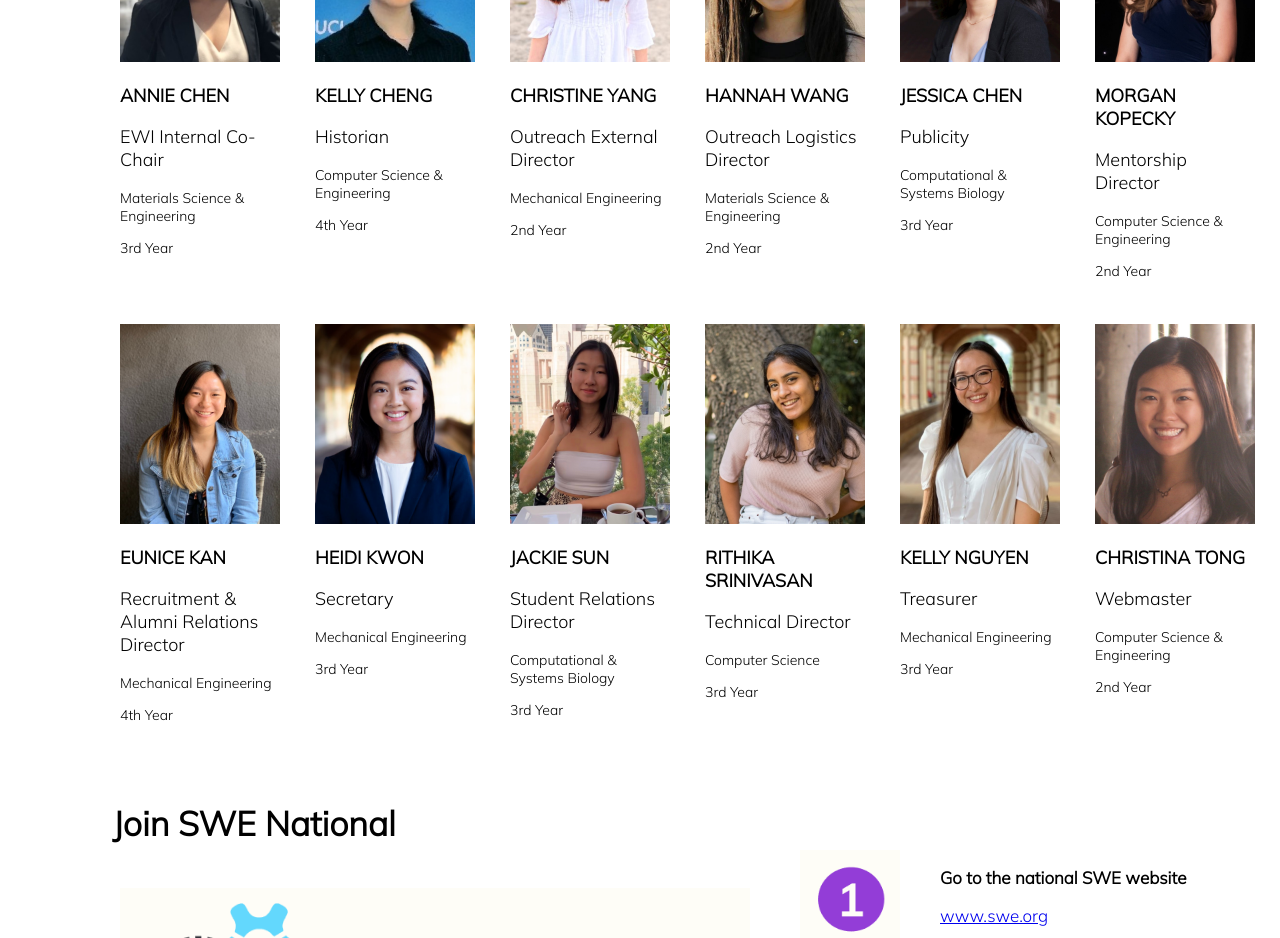
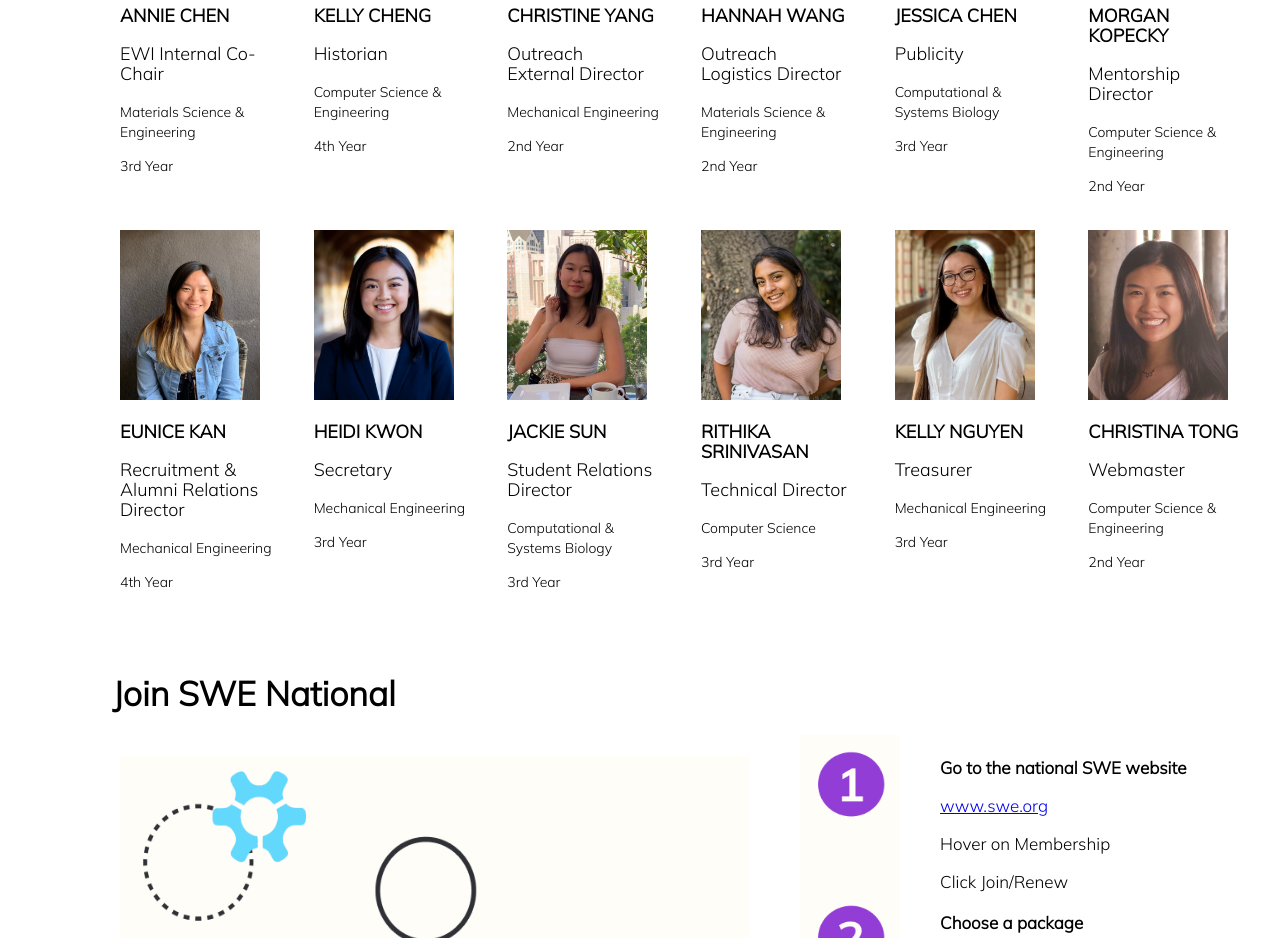
Before and after one commit to swe-ucla/swe-site, a React (Create React App) app in the folder swe/: page /#/about in a window 1280 px wide. Shown: the part 1500-2438 px from the top of the page. Built offline with nearby package versions, Linux system fonts and the light colour scheme.

Commit message:
about page edits

```diff
--- a/swe/src/components/about.js
+++ b/swe/src/components/about.js
@@ -55,9 +55,9 @@ export default class about extends React.Component {
     renderCards = (card, index) => {
         return(
             <div className="officer_img">
-                <img style={{height: 200, width: 160}} src={card.image}/>
+                <img style={{height: 170, width: 140, padding:0}} src={card.image}/>
                 <p className="card_info" style={{fontWeight: "bold"}}>{card.names}</p>
-                <p className="card_info">{card.position}</p>
+                <p className="card_info" style={{width: 147}}>{card.position}</p>
                 <p className="card_info" style={{fontSize:14}}>{card.info}</p>
                 <p className="card_info" style={{fontSize:14}}>{card.year}</p>
             </div>
@@ -87,9 +87,9 @@ export default class about extends React.Component {
                 </div>
                 <div className="officer_grid" style={{paddingTop: 100, left: 120}}>{this.state.cards.map(this.renderCards)}</div>
                 <div>
-                    <p className="next_header" style={{fontSize:34, top:2250, left: -230}}>Join SWE National</p>
+                    <p className="next_header" style={{fontSize:34, top:2120, left: -230}}>Join SWE National</p>
                     <img style={{left:-230, paddingTop: 150, height:400, width:630}} src={join}/>
-                    <p className="subtitle" style={{left:220, top: 2790, width: 400, paddingBottom: 120, lineHeight:1.4}}>National members get discounts, special opportunities, and scholarships. Join today!</p>
+                    <p className="subtitle" style={{left:280, top: 2660, width: 400, paddingBottom: 120, lineHeight:1.4}}>National members get discounts, special opportunities, and scholarships. Join today!</p>
                     <div>
                         <img className="numbers" src={numbers}/>
                         <div className="national">
@@ -99,14 +99,14 @@ export default class about extends React.Component {
                                 <p>Click Join/Renew </p>
                              </p>
                         </div>
-                        <div className="national" style={{top:2505}}>
+                        <div className="national" style={{top:2395}}>
                             <p> Choose a package {"\n"}
                              <p style={{fontWeight:"normal"}}> New Collegiate Membership in SWE: $20 (1 year membership)
                                 <p>Collegiate to Career Membership in SWE: $50 (Entire collegiate career membership!)</p>
                              </p>
                             </p>
                         </div>
-                        <div className="national" style={{top:2665}}>
+                        <div className="national" style={{top:2555}}>
                             <p> Confirm your registration {"\n"}
                              <p style={{fontWeight:"normal"}}>
                                 Confirm your registration with our SWE secretary.
--- a/swe/src/styles/layout.css
+++ b/swe/src/styles/layout.css
@@ -107,8 +107,8 @@
 .officer_grid {
   display: grid;
   grid-template-columns: auto auto auto auto auto auto;
-  grid-row-gap: 30px;
-  grid-column-gap: 10px;
+  grid-row-gap: 20px;
+  grid-column-gap: 2px;
 }
 
 .officer_img {
@@ -121,6 +121,7 @@
   font-weight: normal;
   font-size: 18px;
   width: 160px;
+  line-height: 20px;
 }
 
 .numbers {
@@ -128,7 +129,7 @@
   width: 100px;
   height: 400px;
   left: 800px;
-  top: 2350px;
+  top: 2235px;
 }
 
 .national {
@@ -136,7 +137,7 @@
   width: 366px;
   height: 120px;
   left: 940px;
-  top: 2350px;
+  top: 2240px;
 
   font-family: Mulish;
   font-style: normal;
```
Also changed, not shown: 1 other file (tests, documents, lock files or other folders).
